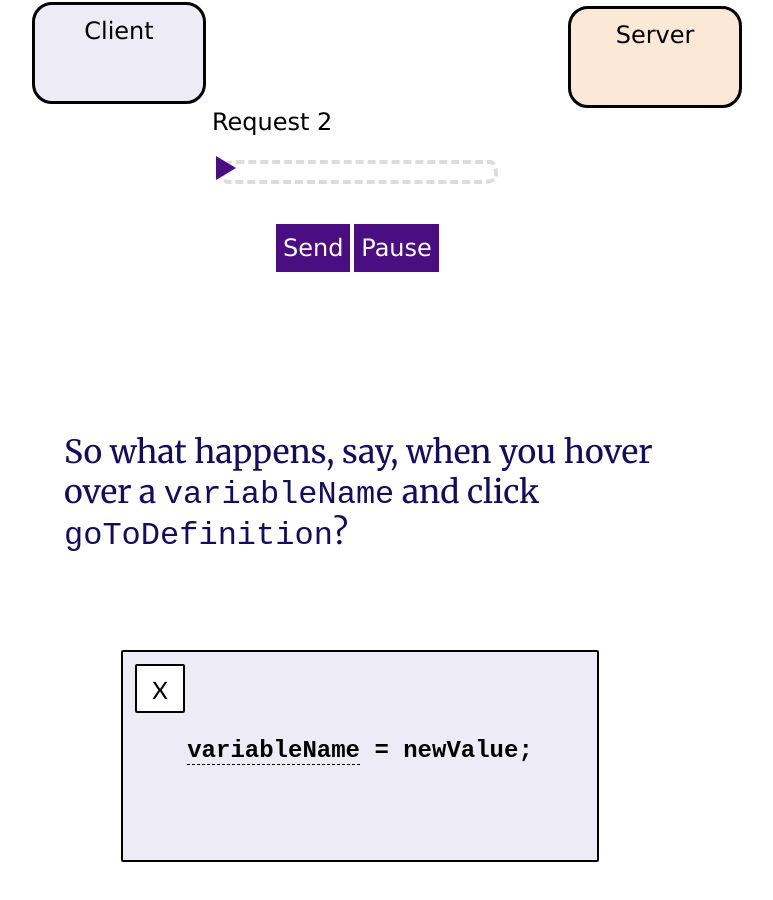
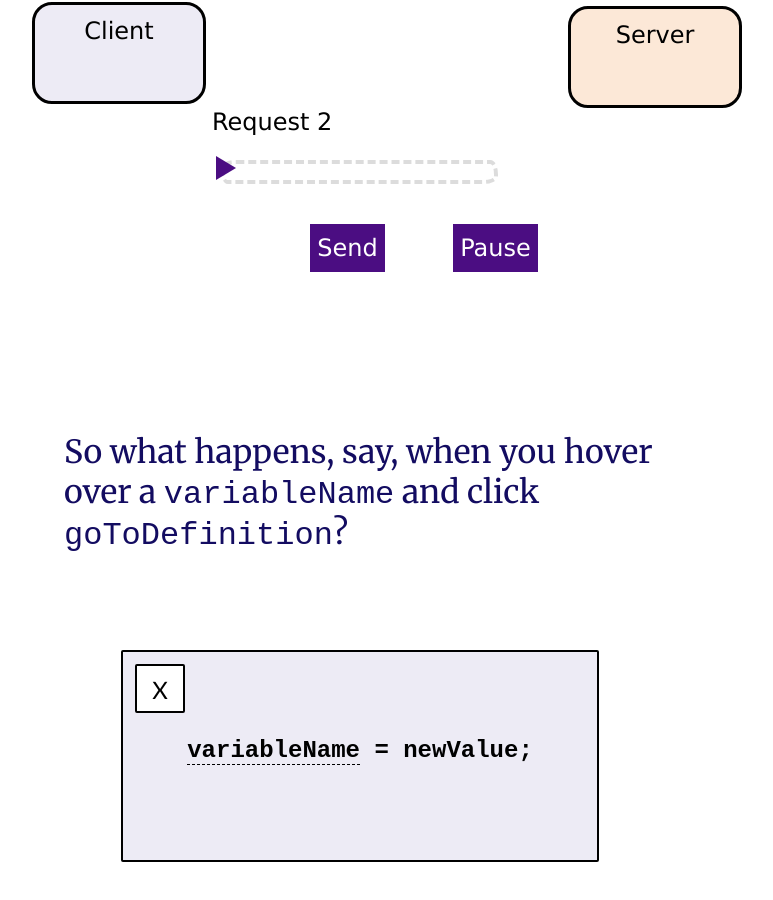
Before and after one commit to Cerchie/what-is-the-lsp, a SvelteKit app: page / in a window 1280 px wide. Shown: the part 3637-4537 px from the top of the page, without its empty margins (280-1053 px from the left). Built offline with nearby package versions, Linux system fonts and the light colour scheme.

Commit message:
btn spacing

```diff
--- a/src/components/RequestContainer.svelte
+++ b/src/components/RequestContainer.svelte
@@ -62,9 +62,8 @@
 }
 
 .request-controls{
-    padding-top: 2em;
-	padding-left: 8em;
-    padding-bottom: 6em;
+    display: flex;
+    justify-content: space-between;
 	margin: auto;
 	width: 50%;
 
@@ -93,8 +92,6 @@
 
 }
 .play {
-	margin-top: 2em;
-    margin: auto;
 	height: 2em;
     color: white; /* Background color */
     background-color: #4b0d82; /* Text color */
@@ -113,7 +110,6 @@
 
 .pause {
     border: 1px solid #4b0d82;
-	margin: auto;
 	height: 2em;
     color: white; /* Background color */
     background-color: #4b0d82; /* Text color */
```
